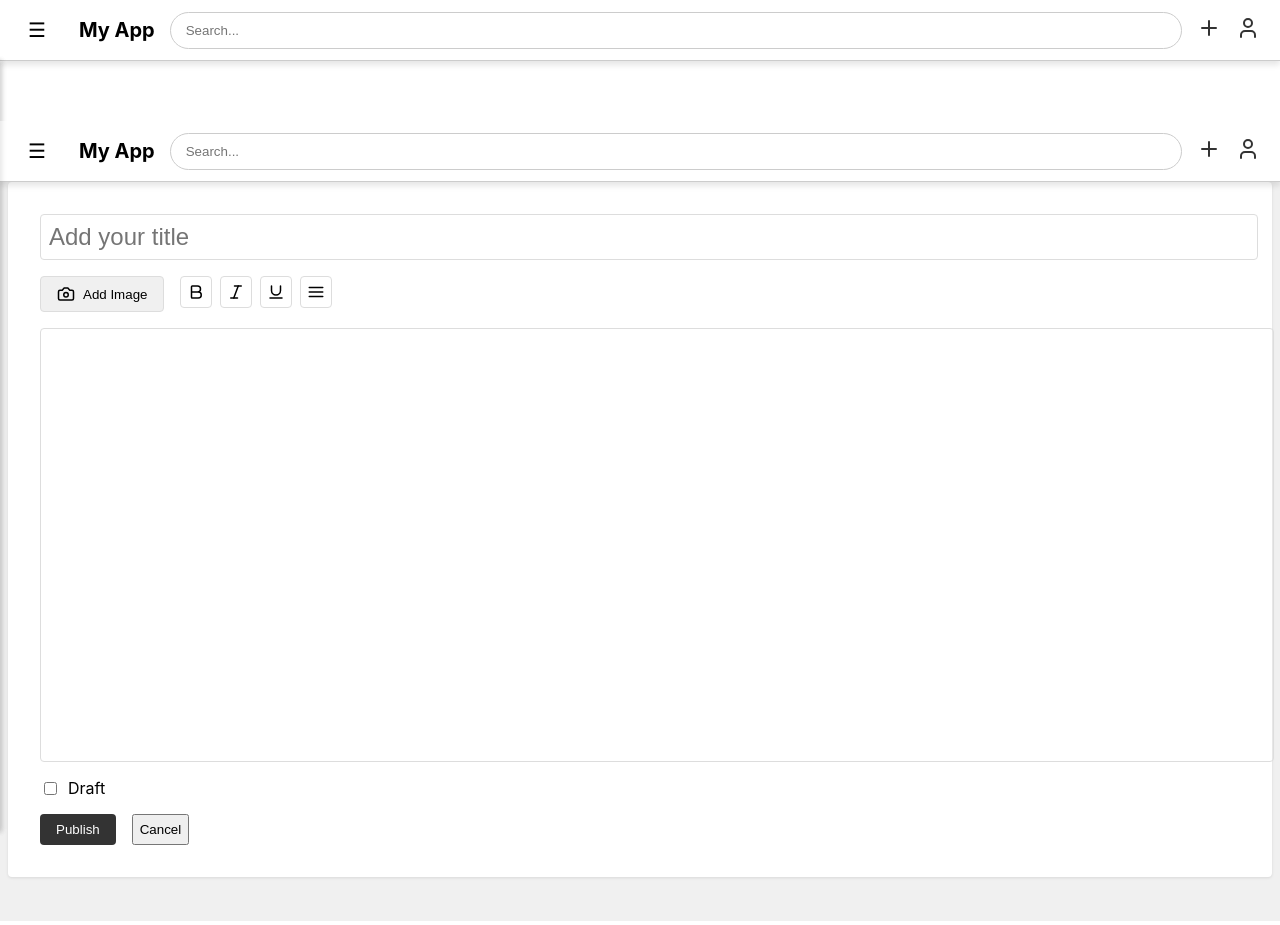
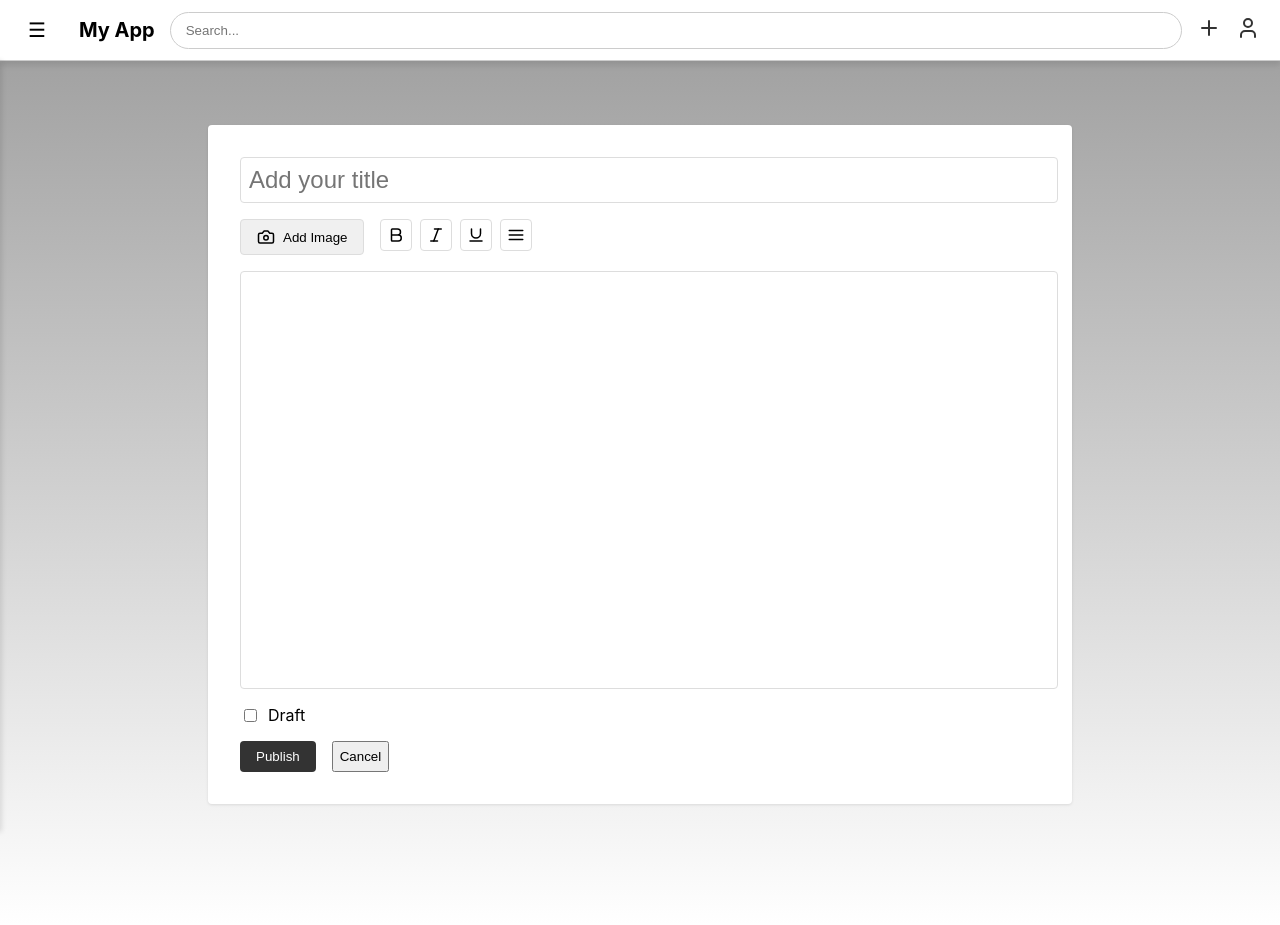
Before and after one commit to archie1345/final_project_webdev, a React (Create React App) app: page /write in a window 1280 px wide. Built offline with nearby package versions, Linux system fonts and the light colour scheme.

Commit message:
some fix but i still don't know how to make the thingy move so it don't block the content

```diff
--- a/src/components/Dashboard.css
+++ b/src/components/Dashboard.css
@@ -15,6 +15,19 @@
 
 .dashboard.open {
     transform: translateX(0);
+}
+
+.dashboard-item {
+    padding: 0.5rem 0;
+    display: flex;
+    align-items: center;
+    gap: 0.5rem;
+    cursor: pointer;
+}
+
+.dashboard-item:hover {
+    background-color: #f0f0f0;
+    border-radius: 4px;
 }
 
 /* Add to App.css or your global styles */
@@ -50,6 +63,10 @@
 }
 
 .main-content {
-    padding-top: 60px; /* Same as header height */
-    min-height: 100vh;
+    margin-left: 0;
+    transition: margin-left 0.3s ease-in-out;
 }
+
+.main-content.shift-right {
+    margin-left: 250px; /* Matches the dashboard width */
+}
--- a/src/components/WritePage.css
+++ b/src/components/WritePage.css
@@ -1,24 +1,12 @@
 .write-page {
+  padding-top: 4rem;
   height: 100vh;
   width: 100%;
   overflow-x: hidden;
-    background-color: #f0f0f0;
+  background: linear-gradient(180deg, #A2A2A2 0%, white 100%);
 }
 
-  .navbar {
-    display: flex;
-    align-items: center;
-    padding: 0.5rem 1rem;
-    background-color: white;
-    border-bottom: 1px solid #ddd;
-    position: relative;
-    z-index: 1;
-  }
 
-  .nav-buttons {
-    display: flex;
-    gap: 1rem;
-  }
 
   .icon {
     cursor: pointer;
@@ -33,10 +21,10 @@
 
   .editor {
     width: 100%;
-    max-width: 1200px;
+    max-width: 100vh;
     margin: 0 auto;
     padding: 2rem;
-    transition: all 0.3s ease;
+    transition: margin-left 0.3s ease, width 0.3s ease;
     background: white;
     border-radius: 4px;
     box-shadow: 0 1px 3px rgba(0, 0, 0, 0.1);
@@ -45,7 +33,19 @@
 .editor.shift-right {
   margin-left: 250px;
   width: calc(100% - 250px);
-    max-width: calc(100% - 250px);
+}
+
+/* Responsive layout for smaller screens */
+@media (max-width: 768px) {
+  .editor {
+    margin-left: 0;
+    width: 100%;
+  }
+
+  .editor.shift-right {
+    margin-left: 0;
+    width: 100%;
+  }
 }
 
 .title-input {
@@ -109,12 +109,12 @@
   .content-editor {
     width: 100%;
     min-height: 400px;
-    padding: 1rem;
+    padding: 0.5rem;
     border: 1px solid #ddd;
     border-radius: 4px;
     resize: vertical;
     margin-bottom: 1rem;
-    background: transparent;
+    background: white;
   }
 
   .draft-checkbox {
--- a/src/components/WritePage.jsx
+++ b/src/components/WritePage.jsx
@@ -1,19 +1,11 @@
 import React, { useState } from 'react';
 import { Camera, AlignJustify, Bold, Italic, Underline } from 'lucide-react';
 import './WritePage.css';
-import NavBar from './NavBar';
 
-const WritePage = ({ isMenuOpen, setIsMenuOpen }) => {
+const WritePage = ({ isMenuOpen }) => {
   const [isDraft, setIsDraft] = useState(false);
   const [content, setContent] = useState('');
-  const [selectedText, setSelectedText] = useState('');
   const [editorRef, setEditorRef] = useState(null);
-
-  const handleTextSelection = () => {
-    const selection = window.getSelection();
-    const text = selection.toString();
-    setSelectedText(text);
-  };
 
   const applyFormatting = (format) => {
     const selection = window.getSelection();
@@ -48,7 +40,6 @@ const WritePage = ({ isMenuOpen, setIsMenuOpen }) => {
 
   return (
     <div className="write-page">
-      <NavBar /> {/* Render NavBar at the top */}
       <div className={`editor ${isMenuOpen ? 'shift-right' : ''}`}>
         <input
           type="text"
@@ -100,7 +91,6 @@ const WritePage = ({ isMenuOpen, setIsMenuOpen }) => {
           ref={(ref) => setEditorRef(ref)}
           className="content-editor"
           contentEditable
-          onSelect={handleTextSelection}
           onInput={(e) => setContent(e.target.innerHTML)}
           dangerouslySetInnerHTML={{ __html: content }}
         />
```
Also changed, not shown: src/components/Dashboard.jsx (+3 -5 lines). Lines whose indentation alone changed are shown as unchanged.
